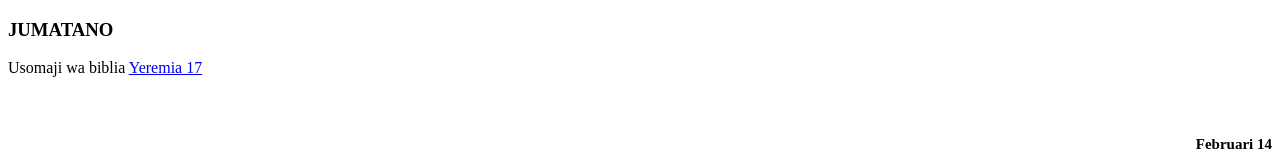
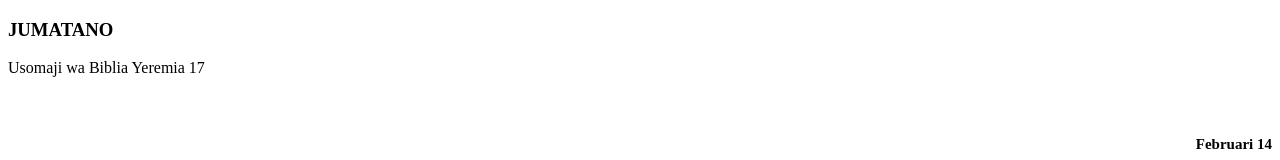
Before and after one commit to Kesha-lesson/Lesson, a plain HTML site: page feb14.html in a window 1280 px wide. Shown: the top 160 px of the page. Drawn offline with Linux system fonts and the light colour scheme.

Commit message:
Update feb14.html

```diff
--- a/feb14.html
+++ b/feb14.html
@@ -39,7 +39,7 @@
 </head>
 <body>
 <H3>JUMATANO</H3>
-<p>Usomaji wa biblia <a href="yer17.html">Yeremia 17</a></p>
+<p>Usomaji wa Biblia Yeremia 17</p>
         <br>
         <H5 align="right" style="font-size:15px ;">Februari 14</H5>
 
```
